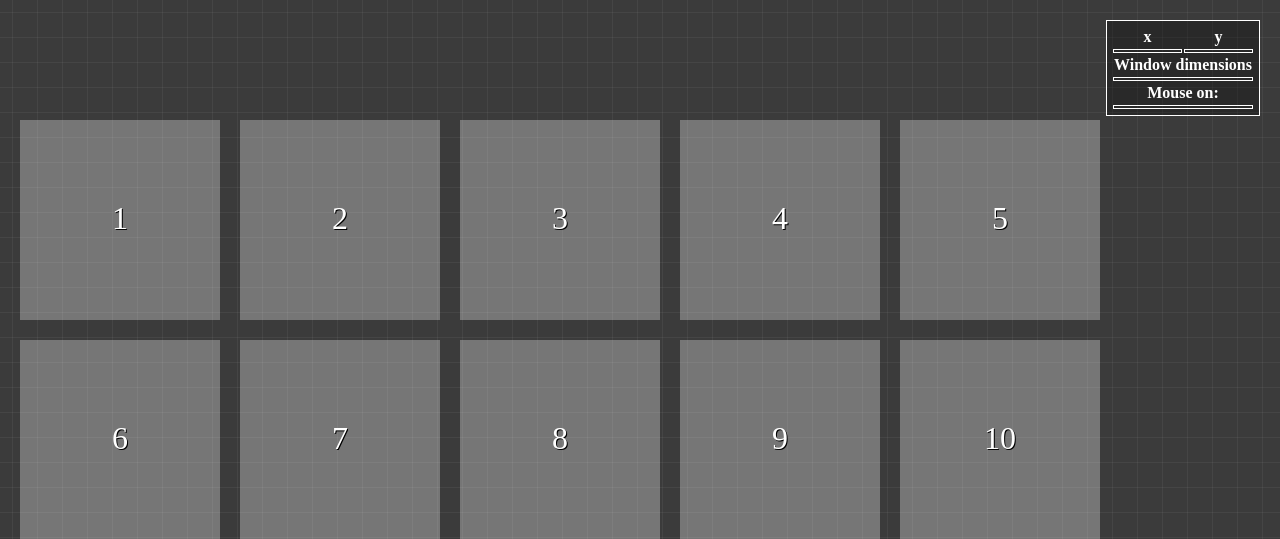
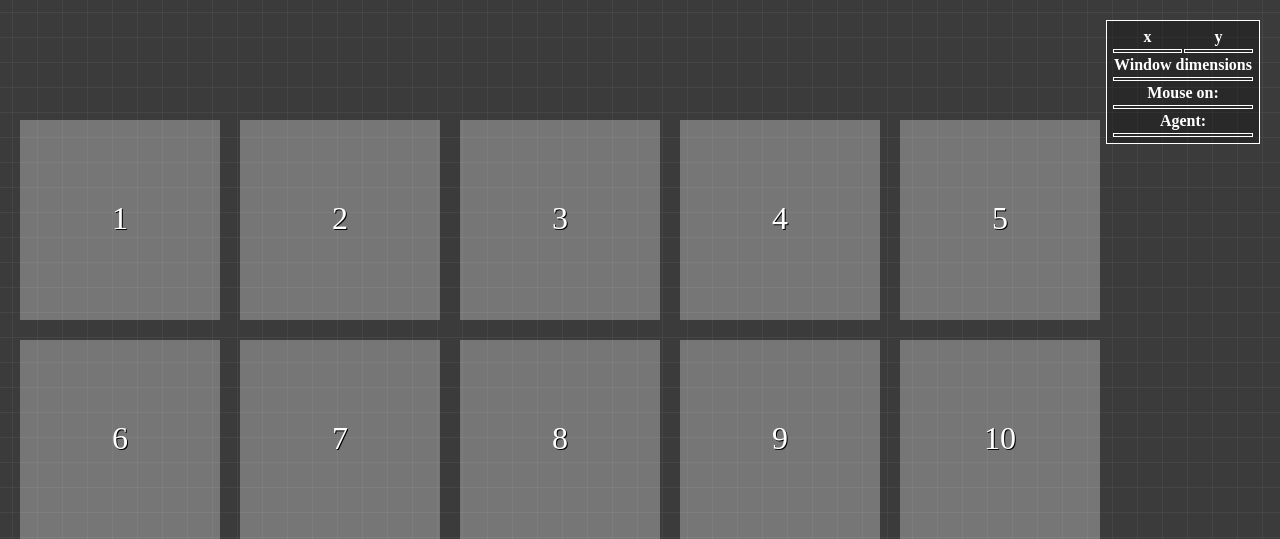
Before and after one commit to ApollonGT/mouse_logger, a Flask app: page / in a window 1280 px wide. Shown: the top 539 px of the page. Run offline with Flask 2, Linux system fonts and the light colour scheme; lists and menus that the app fills with data are empty.

Commit message:
More data. Frequent logs. User agent info.

```diff
--- a/index.py
+++ b/index.py
@@ -32,8 +32,11 @@
 
     data = request.get_json()
     for info in data:
-        query = "INSERT INTO logs VALUES (?,strftime('%s','now'),?,?,?,?,'home',?)"
-        vals = (1, info['winX'], info['winY'], info['x'], info['y'], info['mouseon'])
+        query = "INSERT INTO logs VALUES (?,strftime('%s','now'),?,?,?,?,'home',?,?)"
+        vals = (1,
+                info['winX'], info['winY'], info['x'], info['y'],
+                info['mouseon'], info['agent']
+                )
         cur.execute(query, vals)
         conn.commit()
 
--- a/static/css/styles.css
+++ b/static/css/styles.css
@@ -26,7 +26,6 @@
     top: 20px;
 
     color: white;
-    white-space: nowrap;
     padding: 4px;
 
     background-color: rgba(0,0,0,0.3);
--- a/static/js/scripts.js
+++ b/static/js/scripts.js
@@ -4,7 +4,8 @@
     y: 0,
     winX: 0,
     winY: 0,
-    mouseon: ""
+    mouseon: "empty space",
+    agent: "-"
 };
 var mustlog = false;
 var last_mouseon = "";
@@ -12,7 +13,7 @@
 var log_data = [];
 
 $(document).ready(function(){
-    setInterval(logMousePosition, 200);
+    setInterval(logMousePosition, 100);
     setInterval(sendData, 10000);
 
     $('body').mousemove(function(event){
@@ -23,25 +24,27 @@
         data.y = event.pageY;
         data.winX = $(window).width();
         data.winY = $(window).height();
+        data.mouseon = $(event.target).attr("data-name");
+        data.agent = navigator.userAgent;
 
         $("#x").html(data.x);
         $("#y").html(data.y);
         $("#windim").html(data.winX+" x "+data.winY);
-        if ($(event.target).attr('data-name')) {
-            data.mouseon = $(event.target).attr("data-name");
-
-            $("#mouseon").html($(event.target).attr("data-name"))
+        $("#agent").html(data.agent);
+        if (!data.mouseon) {
+            data.mouseon = "empty space";
+        }
+        if (data.mouseon != "empty space") {
+            $("#mouseon").html(data.mouseon)
         } else {
             $("#mouseon").html("empty space");
-            data.mouseon = "";
         }
     });
 
     function logMousePosition() {
         idleTime = idleTime + 1;
-        if (idleTime > 5 && mustlog &&
-            data.mouseon != "empty space" && data.mouseon != "" &&
-            data.mouseon != last_mouseon) {
+        if (idleTime > 2 && mustlog) {
+            console.log("logging");
             mustlog = false;
             last_mouseon = data.mouseon;
 
--- a/templates/index.html
+++ b/templates/index.html
@@ -29,6 +29,12 @@
                     <tr>
                         <td id="mouseon" colspan="2"></td>
                     </tr>
+                    <tr>
+                        <th colspan="2">Agent:</th>
+                    </tr>
+                    <tr>
+                        <td id="agent" colspan="2"></td>
+                    </tr>
                 </table>
             </div>
             <div id="container">
```
Also changed, not shown: mouse_log.db.
